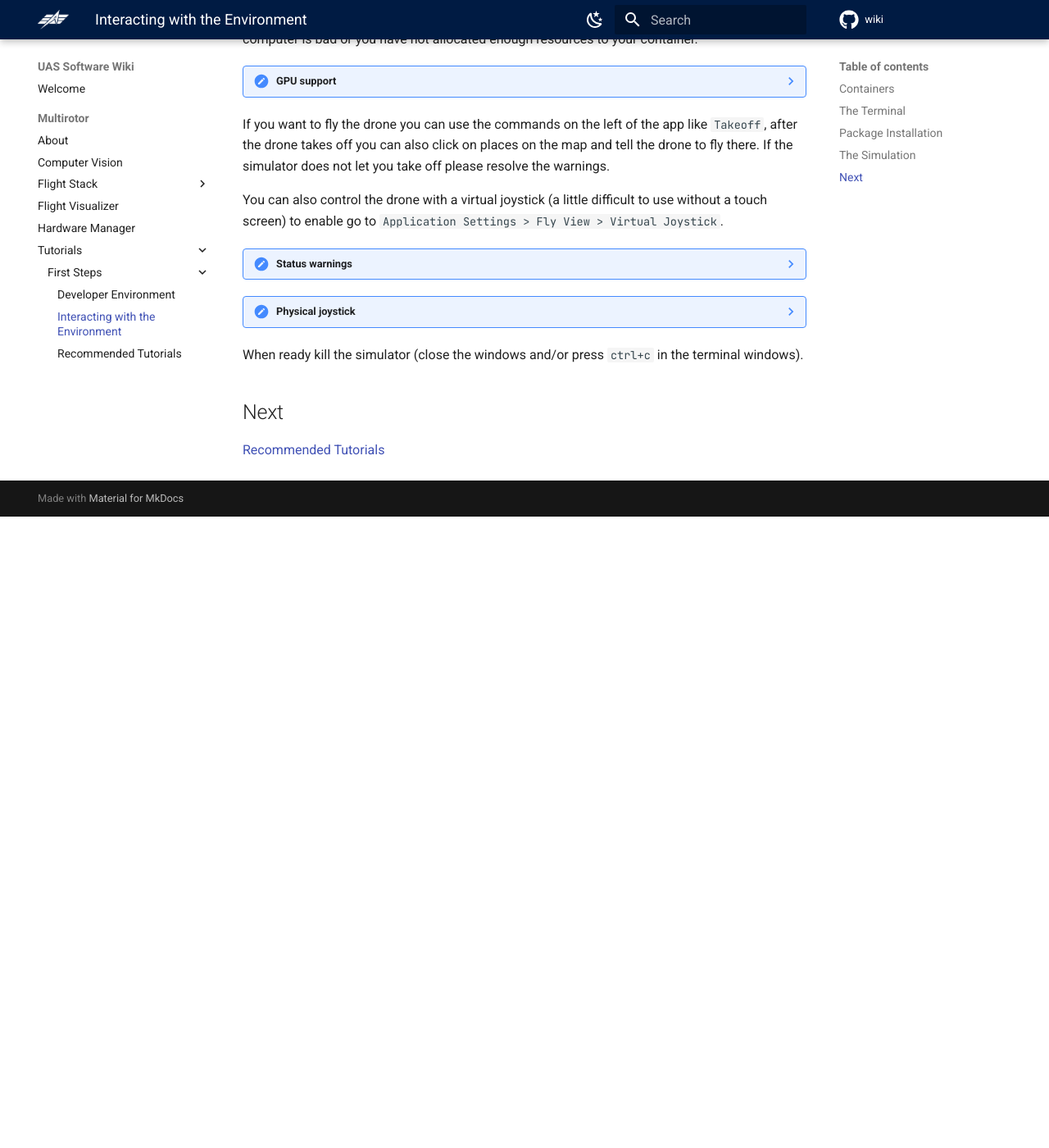
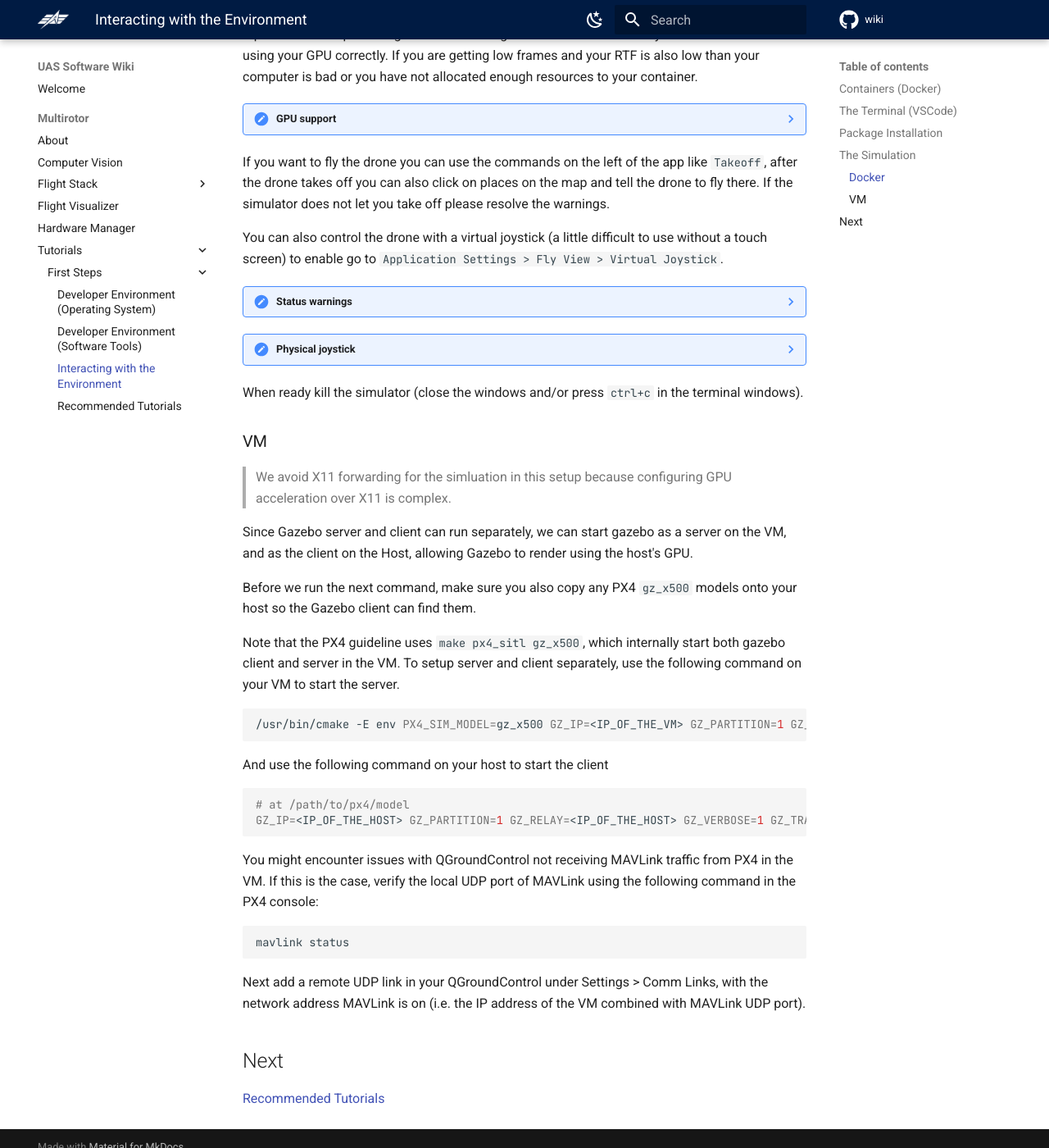
Before and after one commit to UTAT-UAS/wiki, an MkDocs documentation site: the page built from docs/Multirotor/Tutorials/First_Steps/2._Interacting_with_the_Environment.md, in a window 1280 px wide and 1400 px high, scrolled down 2883 px. Shown: the whole window at 82% size. Built offline with MkDocs 1.6.1 and Material for MkDocs 9.7.7, drawn with Linux system fonts in a browser that asks for light colours; comment, search, counter and statistics services are not loaded; before the commit the page ends 3513 px from its top, so only the background shows below that; some of the changed text lies outside the part shown.

````diff
--- a/docs/Multirotor/Tutorials/First_Steps/2._Interacting_with_the_Environment.md
+++ b/docs/Multirotor/Tutorials/First_Steps/2._Interacting_with_the_Environment.md
@@ -2,7 +2,7 @@
 title: Interacting with the Environment
 ---
 
-## Containers
+## Containers (Docker)
 
 VS Code is now connected to a `container`, a container is an instance of an image which was just created. This image is defined from the `.devcontainer/Dockerfile` which imperatively describes steps to be applied to a base image, in this case `osrf/ros:humble-desktop-full` which is itself based off of Ubuntu 22.04.
 
@@ -16,7 +16,7 @@ Anything you do outside of `~/workspace` (which you can do via the terminal) wil
 
 The terminal is also bound to the container and does not interact directly with the host.
 
-## The Terminal
+## The Terminal (VSCode)
 
 Open the terminal with the default hotkey ``ctrl+` `` (or whatever you're used to), this is the window with which we will interact with the system.
 
@@ -56,9 +56,11 @@ Now if you type `speedtest-cli` you will get an internet speed test. We can inst
 ??? note "sudo?"
     Just as Windows sometimes needs administrator privileges to install software, on most Linux distributions package management must be done with elevated permissions. We call a user with such privileges a "super user". The `sudo` or "super user do" command enables a normal user to run a command with elevated permissions. In this container the `uas` user has been granted passwordless `sudo`, on most other Linux systems you will find that you will need to enter a password.
 
-If you are coming from Windows `apt` is similar to `winget`, `scoop`, or `choco`. On macOS the equivalent is `homebrew`.
+If you are coming from Windows `apt` is similar to `winget`, `scoop`, or `choco`. On macOS the equivalent is `brew`.
 
 ## The Simulation
+
+### Docker
 
 Before you start you will have to enable `X11` pass through, `X11` is a windowing system that allows programs to draw to the screen and is how the container will create windows on our host computer.
 
@@ -92,6 +94,34 @@ You can also control the drone with a virtual joystick (a little difficult to us
 
 When ready kill the simulator (close the windows and/or press `ctrl+c` in the terminal windows).
 
+### VM
+
+> We avoid X11 forwarding for the simluation in this setup because configuring GPU acceleration over X11 is complex.
+
+Since Gazebo server and client can run separately, we can start gazebo as a server on the VM, and as the client on the Host, allowing Gazebo to render using the host's GPU.
+
+Before we run the next command, make sure you also copy any PX4 `gz_x500` models onto your host so the Gazebo client can find them.
+
+Note that the PX4 guideline uses `make px4_sitl gz_x500`, which internally start both gazebo client and server in the VM. To setup server and client separately, use the following command on your VM to start the server.
+
+```bash
+/usr/bin/cmake -E env PX4_SIM_MODEL=gz_x500 GZ_IP=<IP_OF_THE_VM> GZ_PARTITION=1 GZ_VERBOSE=1 GZ_TRANSPORT_RCVHWM=100000 GZ_TRANSPORT_SNDHWM=100000 GZ_TRANSPORT_TOPIC_STATISTICS=0 /path/to/PX4-Autopilot/build/px4_sitl_default/bin/px4
+```
+
+And use the following command on your host to start the client
+```bash
+# at /path/to/px4/model
+GZ_IP=<IP_OF_THE_HOST> GZ_PARTITION=1 GZ_RELAY=<IP_OF_THE_HOST> GZ_VERBOSE=1 GZ_TRANSPORT_RCVHWM=100000 GZ_TRANSPORT_SNDHWM=100000 GZ_TRANSPORT_TOPIC_STATISTICS=0 gz sim -g -v4 x500/model.sdf
+```
+
+You might encounter issues with QGroundControl not receiving MAVLink traffic from PX4 in the VM. If this is the case, verify the local UDP port of MAVLink using the following command in the PX4 console:
+
+```
+mavlink status
+```
+
+Next add a remote UDP link in your QGroundControl under Settings > Comm Links, with the network address MAVLink is on (i.e. the IP address of the VM combined with MAVLink UDP port).
+
 ## Next
 
 [Recommended Tutorials](./3._Recommended_Tutorials.md)
````
Also changed, not shown: docs/Multirotor/Tutorials/First_Steps/1._Developer_Environment.md (deleted, +0 -149 lines), docs/Multirotor/Tutorials/First_Steps/1a._Developer_Environment_OS.md (added, +44 -0 lines), docs/Multirotor/Tutorials/First_Steps/1b._Developer_Environment_Tools.md (added, +113 -0 lines), docs/Multirotor/Tutorials/First_Steps/index.md (+5 -3 lines).
